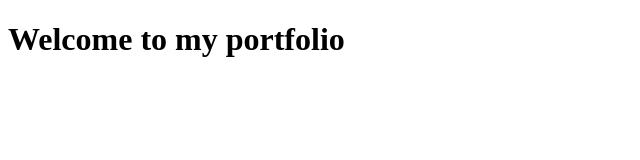
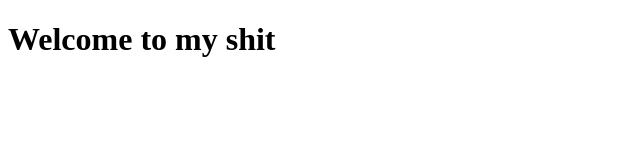
Before and after one commit to shicruzieey/shicruzieey.github.io, a plain HTML site: page index.html in a window 1280 px wide. Shown: the whole page, without its empty margins (0-640 px from the left). Drawn offline with Linux system fonts and the light colour scheme.

Commit message:
index.html

```diff
--- a/index.html
+++ b/index.html
@@ -6,6 +6,6 @@
     <title>Document</title>
 </head>
 <body>
-    <h1>Welcome to my portfolio</h1>
+    <h1>Welcome to my shit</h1>
 </body>
 </html>
```
